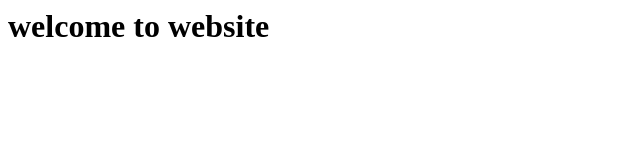
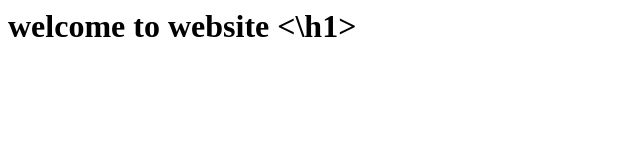
Before and after one commit to rp3099/rudradpatel, a plain HTML site: page index.html in a window 1280 px wide. Shown: the whole page, without its empty margins (0-640 px from the left). Drawn offline with Linux system fonts and the light colour scheme.

Commit message:
Update index.html

```diff
--- a/index.html
+++ b/index.html
@@ -1 +1 @@
-<h1> welcome to website </h1>
+<h1> welcome to website <\h1>
```
